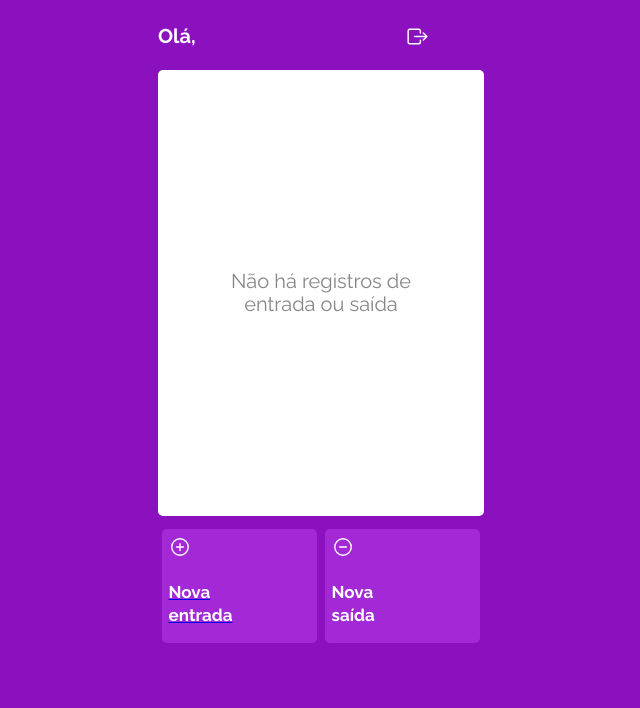
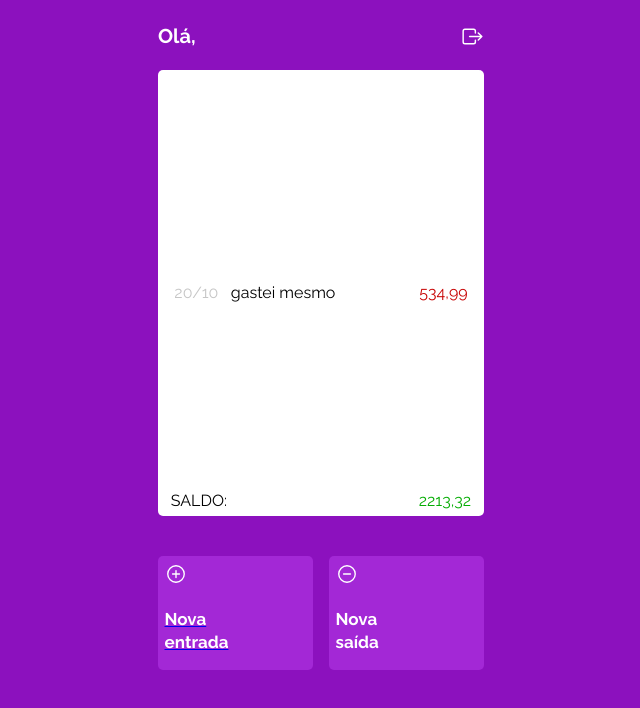
Before and after one commit to gavuolo/projeto14-mywallet-front, a React (Create React App) app: page /nova-saida in a window 1280 px wide. Shown: the top 708 px of the page, without its empty margins (319-959 px from the left). Built offline with nearby package versions, Linux system fonts and the light colour scheme; a web font is replaced by a local one.

Commit message:
Feat: css balance

```diff
--- a/src/components/pages/home/HomePage.js
+++ b/src/components/pages/home/HomePage.js
@@ -6,9 +6,9 @@ import axios from "axios";
 import { API } from "../../API_URL";
 
 export default function HomePage() {
-    const { user, token } = useContext(AuthContext)
-    const header = { headers: { Authorization: `Bearer ${token}` } }
-    //fazer o get do Balance nesta rota
+  const { user, token } = useContext(AuthContext);
+  const header = { headers: { Authorization: `Bearer ${token}` } };
+  //fazer o get do Balance nesta rota
   return (
     <>
       <Content>
@@ -17,7 +17,15 @@ export default function HomePage() {
           <ion-icon name="exit-outline"></ion-icon>
         </TopBox>
         <Record>
-          <h1>Não há registros de entrada ou saída</h1>
+          <Date>
+            <div>20/10</div>
+            <div>gastei mesmo</div>
+            <div> 534,99</div>
+          </Date>
+          <Balance>
+            <div>SALDO:</div>
+            <div>2213,32</div>
+          </Balance>
         </Record>
         <DivButton>
           <Button>
@@ -26,7 +34,6 @@ export default function HomePage() {
               <p>Nova entrada</p>
             </Link>
           </Button>
-
           <Button>
             <ion-icon name="remove-circle-outline"></ion-icon>
             <p>Nova saída</p>
@@ -36,14 +43,14 @@ export default function HomePage() {
     </>
   );
 }
+//<h1>Não há registros de entrada ou saída</h1>
 const Content = styled.div`
   margin-top: 25px;
 `;
 const TopBox = styled.div`
   display: flex;
-  p {
-    margin-right: 210px;
-  }
+  align-items: center;
+  justify-content: space-between;
   ion-icon {
     width: 23px;
     height: 23px;
@@ -53,14 +60,18 @@ const TopBox = styled.div`
 `;
 const Record = styled.div`
   display: flex;
-  align-items: center;
+  align-items: start;
   justify-content: center;
+  //quando tiver transação, vai virar justify-concent: flex-start
+  flex-direction: column;
   margin: 0 auto;
   margin-top: 22px;
+  margin-bottom: 40px;
   width: 326px;
   height: 446px;
   background: #ffffff;
   border-radius: 5px;
+  overflow: auto;
   h1 {
     font-family: "Raleway";
     font-style: normal;
@@ -75,7 +86,7 @@ const Record = styled.div`
 `;
 const DivButton = styled.div`
   display: flex;
-  justify-content: space-around;
+  justify-content: space-between;
   margin: 0 auto;
   margin-top: 13px;
 `;
@@ -98,3 +109,38 @@ const Button = styled.div`
     height: 64px;
   }
 `;
+const Date = styled.div`
+  display: flex;
+  width: 100%;
+  height: fit-content;
+  justify-content: space-between;
+  padding: 5%;
+  div {
+    font-size: 16px;
+    font-weight: 400;
+  }
+  div:nth-child(1) {
+    color: #c6c6c6;
+  }
+  div:nth-child(2) {
+    color: #000000;
+    width: 60%;
+  }
+  div:nth-child(3) {
+    //fazer um ternário para a cor dependendo do type
+    color: #c70000;
+  }
+`;
+const Balance = styled.div`
+  display: flex;
+  justify-content: space-between;
+  position: absolute;
+  padding: 1%;
+  top: 480px;
+  bottom: 0;
+  width: 326px;
+  height: 40px;
+  div:nth-child(2) {
+    color: #03ac00;
+  }
+`;
```
